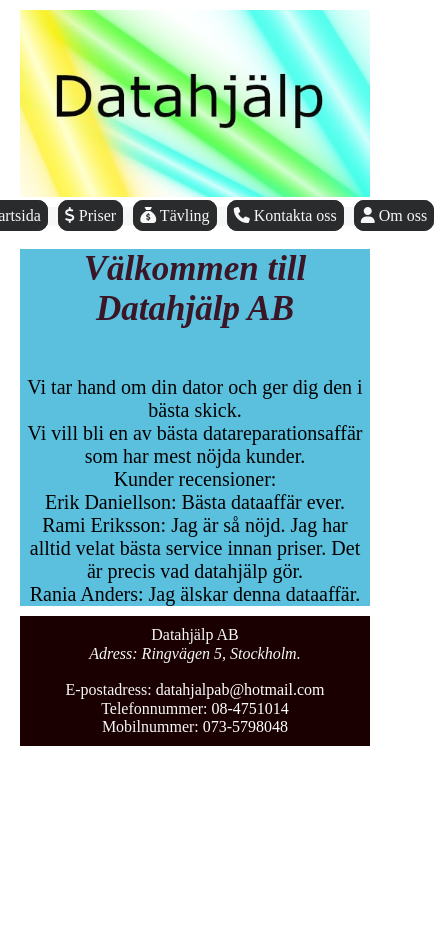
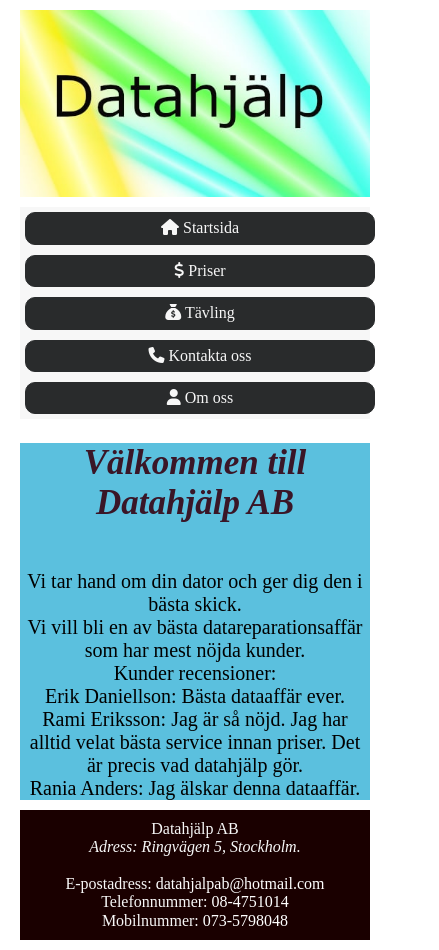
Before and after one commit to fadihanna123/DatahjalpProjekt, a website: page index.html in a window 390 px wide. Shown: the whole page, 439 px wide, since content can reach past the window. Before the commit the page ends 844 px from the top, so only its background shows below. Drawn offline with nearby package versions, Linux system fonts and the light colour scheme.

Commit message:
Fix menu issue as that it is not responsive

```diff
--- a/css/main.css
+++ b/css/main.css
@@ -266,6 +266,18 @@ footer {
   }
 }
 
+@media only screen and (min-width: 390px) and (max-width: 844px) {
+  #mainnav {
+    flex-direction: column;
+  }
+
+  #mainnav li a {
+    display: block;
+    width: 100%;
+    overflow: hidden;
+  }
+}
+
 .label-col {
   width: 500px;
   margin-bottom: 15px;
```
